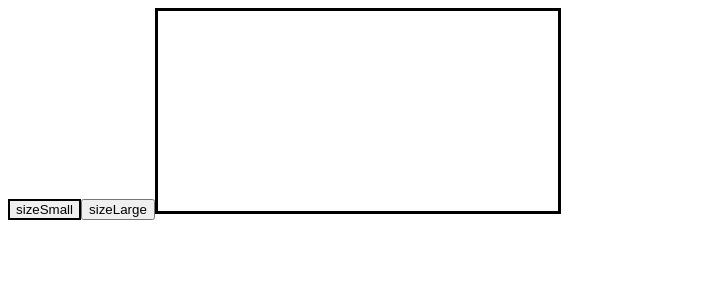
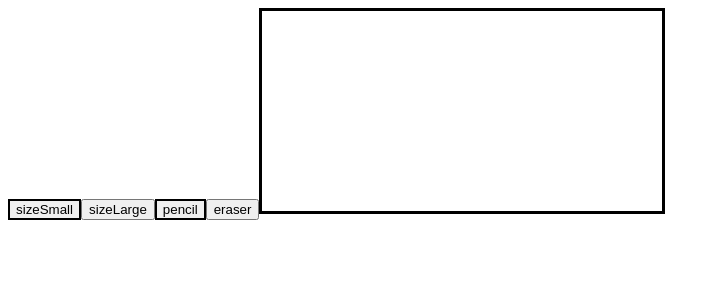
Before and after one commit to SickkMade/react-pictochat, a React (Vite) app: page / in a window 1280 px wide. Shown: the top 300 px of the page, without its empty margins (0-720 px from the left). Built offline with nearby package versions, Linux system fonts and the light colour scheme.

Commit message:
added eraser

```diff
--- a/src/App.jsx
+++ b/src/App.jsx
@@ -8,10 +8,11 @@ export const DrawingContext = React.createContext();
 
 function App() {
 
-  const [buttonWidth, setButtonWidth] = useState(1);
+  const [buttonWidth, setButtonWidth] = useState(2);
+  const [color, setColor] = useState('black')
 
   return (
-    <DrawingContext.Provider value={[buttonWidth, setButtonWidth]}>
+    <DrawingContext.Provider value={[buttonWidth, setButtonWidth, color, setColor]}>
      <Toolbar />
      <DrawComponent />
     </DrawingContext.Provider>
--- a/src/components/DrawComponent.jsx
+++ b/src/components/DrawComponent.jsx
@@ -6,7 +6,7 @@ function DrawComponent() {
     const contextRef = useRef(null)
     const [isDrawing, setIsDrawing] = useState(false)
 
-    const [buttonWidth] = useContext(DrawingContext)
+    const [buttonWidth, setButtonWidth, color, setColor] = useContext(DrawingContext)
 
     useEffect(() => {
         const canvas = canvasRef.current
@@ -33,13 +33,15 @@ function DrawComponent() {
         if(!isDrawing || nativeEvent.buttons!==1) return;
         const {offsetX, offsetY} = nativeEvent;
         contextRef.current.lineWidth = buttonWidth;
+        contextRef.current.strokeStyle = color;
+
         contextRef.current.lineTo(offsetX,offsetY);
         contextRef.current.stroke();
 
     }
     function stopDrawing(){
         setIsDrawing(false)
-        contextRef.current.closePath();;
+        contextRef.current.closePath();
 
     }
 
--- a/src/components/Toolbar.jsx
+++ b/src/components/Toolbar.jsx
@@ -4,14 +4,15 @@ import {DrawingContext} from '../App.jsx'
 
 function Toolbar() {
 
-    const [buttonWidth, setButtonWidth] = useContext(DrawingContext)
-
-    const isButtonSelected = sizeCheck =>  buttonWidth === sizeCheck ? 'toolbar__button--selected' : ''
+    const [buttonWidth, setButtonWidth, color, setColor] = useContext(DrawingContext)
+    const isButtonSelected = (sizeCheck, checkee) =>  checkee === sizeCheck ? 'toolbar__button--selected' : ''
 
   return (
     <>
-    <button onClick={() => setButtonWidth(1)} className={isButtonSelected(1)}>sizeSmall</button>
-    <button onClick={() => setButtonWidth(5)} className={isButtonSelected(5)}>sizeLarge</button>
+    <button onClick={() => setButtonWidth(2)} className={`${isButtonSelected(2, buttonWidth)} toolbar__button`}>sizeSmall</button>
+    <button onClick={() => setButtonWidth(5)} className={`${isButtonSelected(5, buttonWidth)} toolbar__button`}>sizeLarge</button>
+    <button onClick={() => setColor("black")} className={`${isButtonSelected("black", color)} toolbar__button`}>pencil</button>
+    <button onClick={() => setColor("white")} className={`${isButtonSelected("white", color)} toolbar__button`}>eraser</button>
     </>
   )
 }
--- a/src/css/toolbar.css
+++ b/src/css/toolbar.css
@@ -1,3 +1,6 @@
 .toolbar__button--selected{
     border:black 2px solid;
 }
+.toolbar__button{
+    user-select: none;
+}
```
